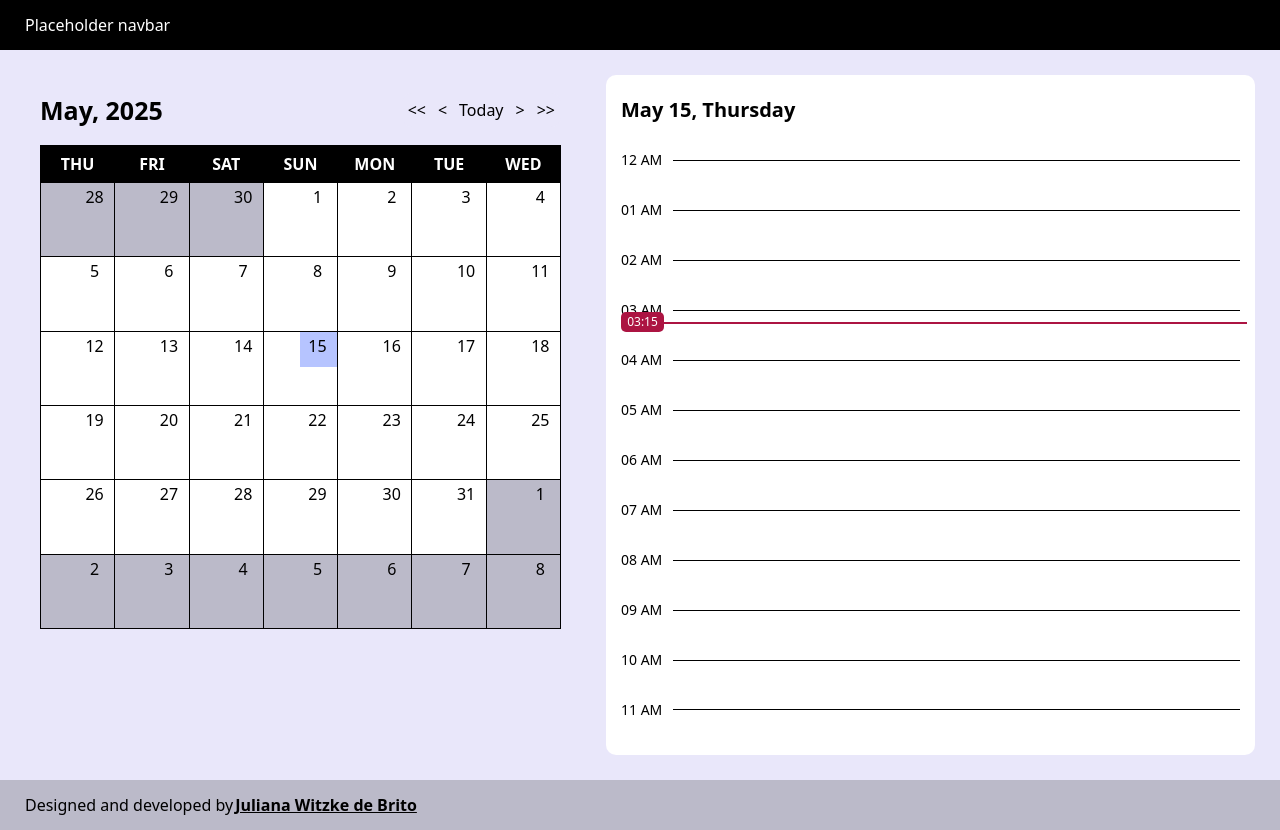
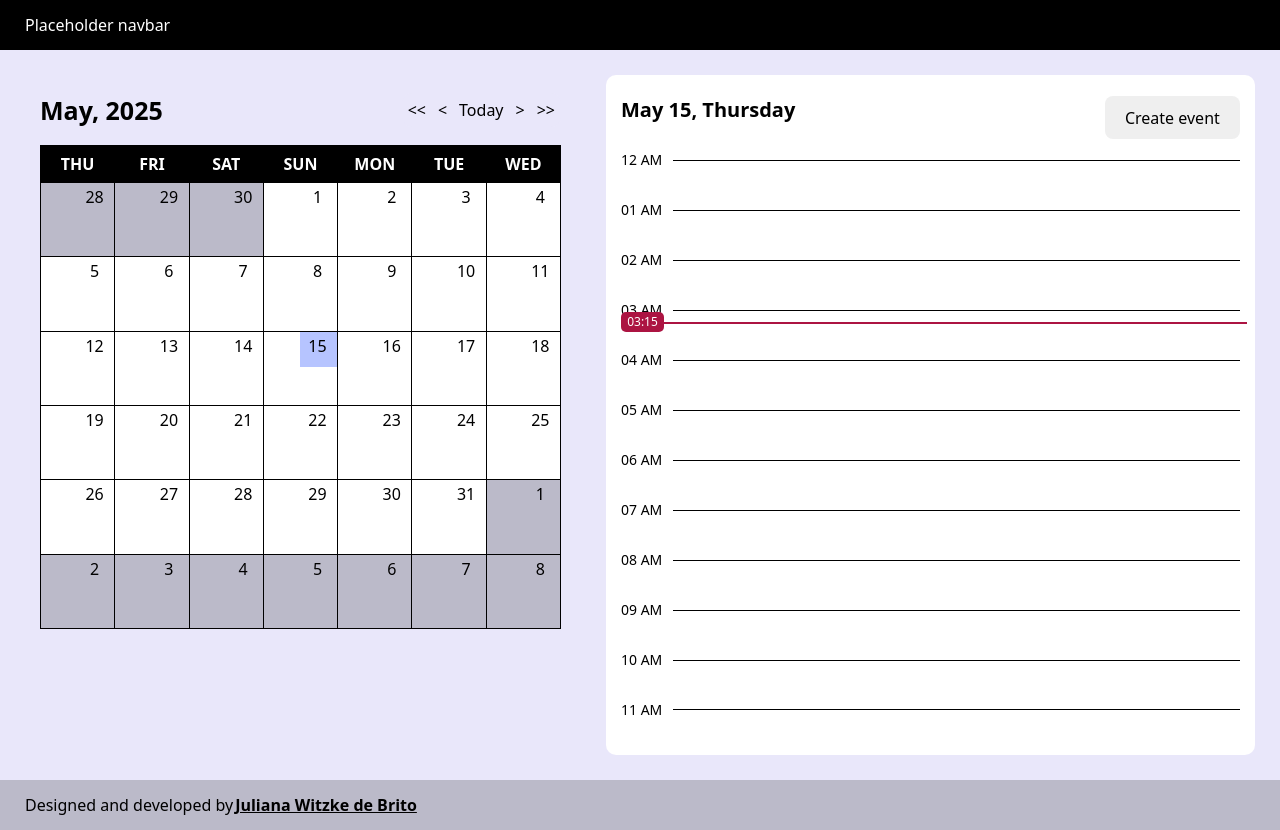
Before and after one commit to jubrito/planner-with-calendar, a React (Vite) app: page / in a window 1280 px wide. Built offline with nearby package versions, Linux system fonts and the light colour scheme.

Commit message:
memoize header

```diff
--- a/src/features/Planner/components/Header/Header.tsx
+++ b/src/features/Planner/components/Header/Header.tsx
@@ -7,8 +7,9 @@ import {
 import { getLocaleLanguage } from '../../../../redux/slices/localeSlice/selectors';
 import { IntlDateTimeFormatShort } from '../../../../utils/constants';
 import styles from './_header.module.scss';
+import { memo } from 'react';
 
-export const Header = () => {
+export const Header = memo(() => {
   const locale = useSelector(getLocaleLanguage());
   const monthName = useSelector(
     getSelectedDayViewMonthName(locale, IntlDateTimeFormatShort),
@@ -17,11 +18,16 @@ export const Header = () => {
   const dayOfWeek = useSelector(getSelectedDayViewDayOfWeek(locale));
   const plannerDateLabel = `${monthName} ${day}, ${dayOfWeek}`;
 
+  function handleCreateEvent() {
+    alert('yes');
+  }
+
   return (
     <div className={styles.plannerHeader}>
       <h2 className={styles.plannerHeaderLabel} id="calendar-month-name">
         {plannerDateLabel}
       </h2>
+      <button onClick={handleCreateEvent}>Create event</button>
     </div>
   );
-};
+});
```
